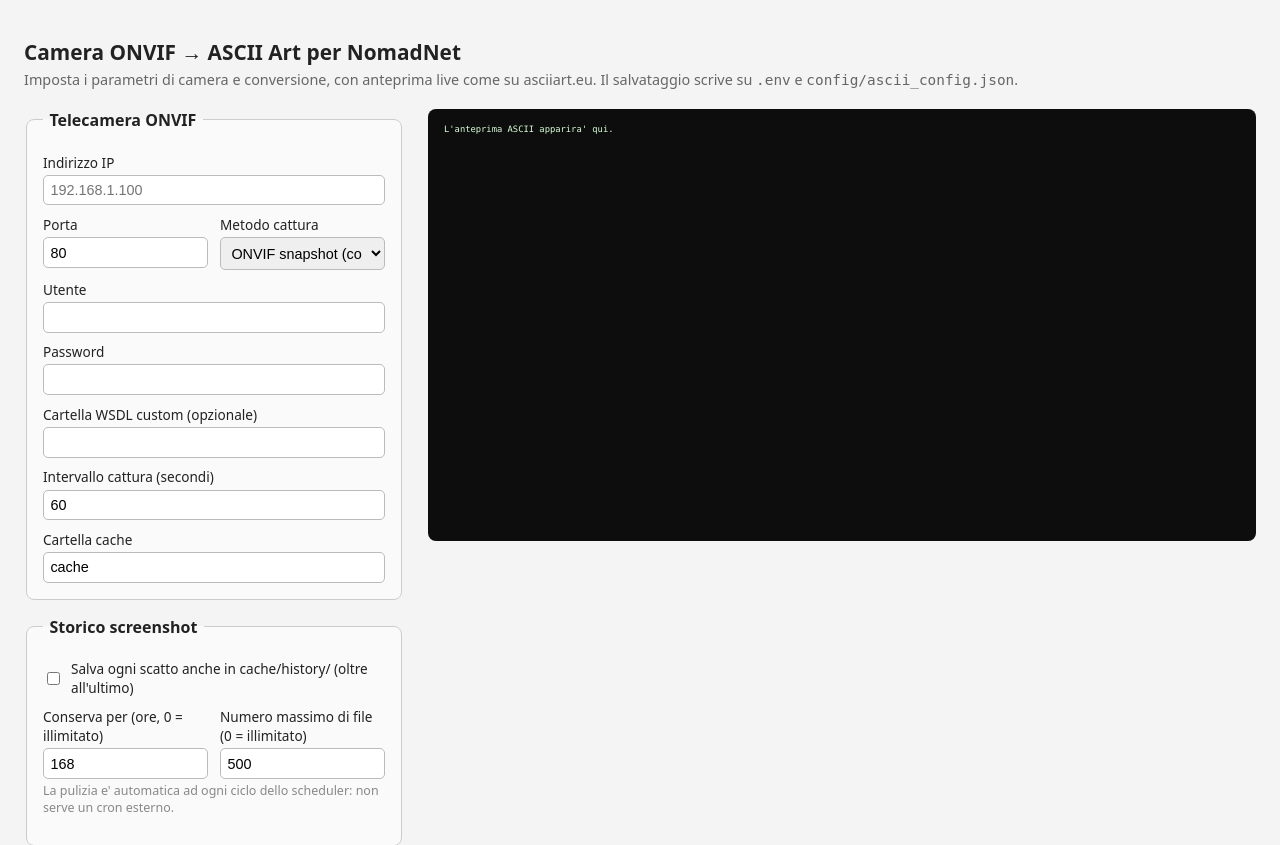
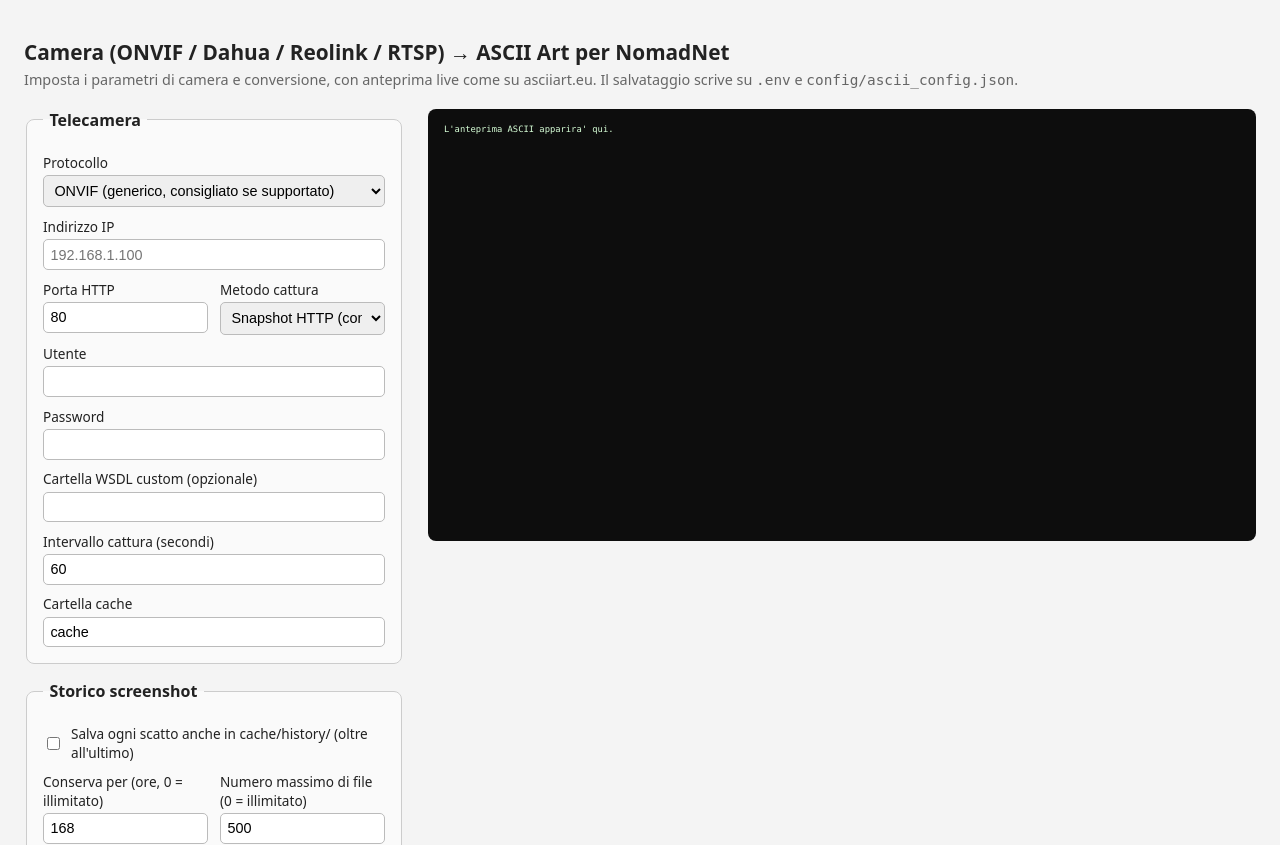
Before and after one commit to iz0kew/camera-ascii-nomadnet, a Flask app: page / in a window 1280 px wide. Shown: the top 845 px of the page. Run offline with Flask 3, Linux system fonts and the light colour scheme.

Commit message:
Add files via upload

```diff
--- a/webui/templates/config.html
+++ b/webui/templates/config.html
@@ -36,7 +36,7 @@
 </style>
 </head>
 <body>
-<h1>Camera ONVIF &rarr; ASCII Art per NomadNet</h1>
+<h1>Camera (ONVIF / Dahua / Reolink / RTSP) &rarr; ASCII Art per NomadNet</h1>
 <p class="subtitle">Imposta i parametri di camera e conversione, con anteprima live come su asciiart.eu. Il salvataggio scrive su <code>.env</code> e <code>config/ascii_config.json</code>.</p>
 
 {% if saved %}<div class="status ok">Parametri salvati.</div>{% endif %}
@@ -45,20 +45,28 @@
 <div class="layout">
   <div>
     <fieldset>
-      <legend>Telecamera ONVIF</legend>
+      <legend>Telecamera</legend>
+      <label for="protocol">Protocollo</label>
+      <select id="protocol" name="protocol">
+        <option value="onvif" {% if camera.protocol == "onvif" %}selected{% endif %}>ONVIF (generico, consigliato se supportato)</option>
+        <option value="dahua" {% if camera.protocol == "dahua" %}selected{% endif %}>Dahua (CGI HTTP + RTSP, anche OEM: Amcrest, ecc.)</option>
+        <option value="reolink" {% if camera.protocol == "reolink" %}selected{% endif %}>Reolink (API HTTP + RTSP)</option>
+        <option value="rtsp" {% if camera.protocol == "rtsp" %}selected{% endif %}>RTSP diretto (URL manuale, nessuna scoperta)</option>
+      </select>
+
       <label for="ip">Indirizzo IP</label>
       <input type="text" id="ip" name="ip" value="{{ camera.ip }}" placeholder="192.168.1.100">
 
       <div class="row">
         <div>
-          <label for="port">Porta</label>
+          <label for="port">Porta HTTP</label>
           <input type="number" id="port" name="port" value="{{ camera.port }}">
         </div>
-        <div>
+        <div class="proto-field proto-onvif proto-dahua proto-reolink">
           <label for="capture_method">Metodo cattura</label>
           <select id="capture_method" name="capture_method">
-            <option value="onvif" {% if camera.capture_method == "onvif" %}selected{% endif %}>ONVIF snapshot (consigliato)</option>
-            <option value="rtsp" {% if camera.capture_method == "rtsp" %}selected{% endif %}>RTSP (fallback via OpenCV)</option>
+            <option value="snapshot" {% if camera.capture_method == "snapshot" or camera.capture_method == "onvif" %}selected{% endif %}>Snapshot HTTP (consigliato)</option>
+            <option value="rtsp" {% if camera.capture_method == "rtsp" %}selected{% endif %}>RTSP (frame via OpenCV)</option>
           </select>
         </div>
       </div>
@@ -69,8 +77,30 @@
       <label for="password">Password</label>
       <input type="password" id="password" name="password" value="{{ camera.password }}">
 
-      <label for="wsdl_dir">Cartella WSDL custom (opzionale)</label>
-      <input type="text" id="wsdl_dir" name="wsdl_dir" value="{{ camera.wsdl_dir }}">
+      <div class="proto-field proto-onvif">
+        <label for="wsdl_dir">Cartella WSDL custom (opzionale)</label>
+        <input type="text" id="wsdl_dir" name="wsdl_dir" value="{{ camera.wsdl_dir }}">
+      </div>
+
+      <div class="row proto-field proto-dahua proto-reolink">
+        <div>
+          <label for="channel">Canale (NVR multi-camera: 1, 2, 3...)</label>
+          <input type="number" id="channel" name="channel" value="{{ camera.channel }}" min="1">
+        </div>
+        <div>
+          <label for="stream_subtype">Stream RTSP</label>
+          <select id="stream_subtype" name="stream_subtype">
+            <option value="main" {% if camera.stream_subtype == "main" %}selected{% endif %}>Main (alta risoluzione)</option>
+            <option value="sub" {% if camera.stream_subtype == "sub" %}selected{% endif %}>Sub (bassa risoluzione, piu' leggero)</option>
+          </select>
+        </div>
+      </div>
+
+      <div class="proto-field proto-rtsp">
+        <label for="rtsp_url">URL RTSP</label>
+        <input type="text" id="rtsp_url" name="rtsp_url" value="{{ camera.rtsp_url }}" placeholder="rtsp://192.168.1.100:554/stream1">
+        <p class="hint">Utente/password (sopra) vengono iniettati automaticamente nell'URL se non gia' presenti.</p>
+      </div>
 
       <label for="snapshot_interval_seconds">Intervallo cattura (secondi)</label>
       <input type="number" id="snapshot_interval_seconds" name="snapshot_interval_seconds" value="{{ camera.snapshot_interval_seconds }}" min="5">
@@ -191,6 +221,17 @@
 const form = document.getElementById('config-form');
 const statusEl = document.getElementById('status');
 const previewEl = document.getElementById('preview');
+const protocolSelect = document.getElementById('protocol');
+
+function syncProtocolFields() {
+  const protocol = protocolSelect.value;
+  document.querySelectorAll('.proto-field').forEach((el) => {
+    el.style.display = el.classList.contains('proto-' + protocol) ? '' : 'none';
+  });
+}
+
+protocolSelect.addEventListener('change', syncProtocolFields);
+syncProtocolFields();
 
 function showStatus(message, isError) {
   statusEl.innerHTML = `<div class="status ${isError ? 'err' : 'ok'}">${message}</div>`;
```
